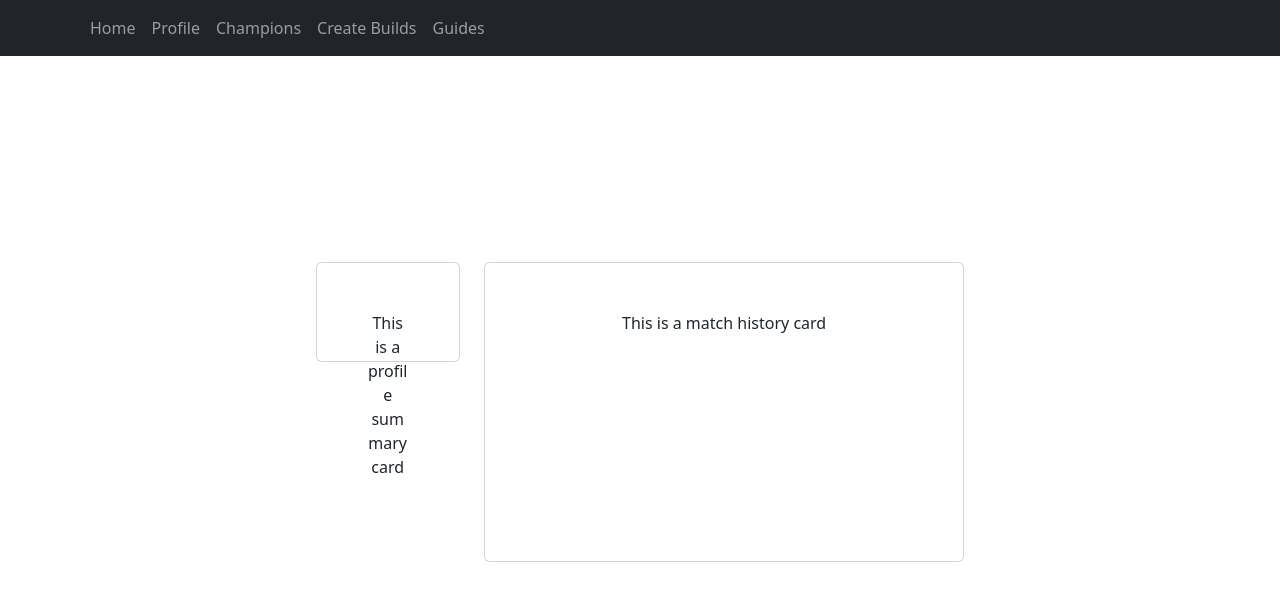
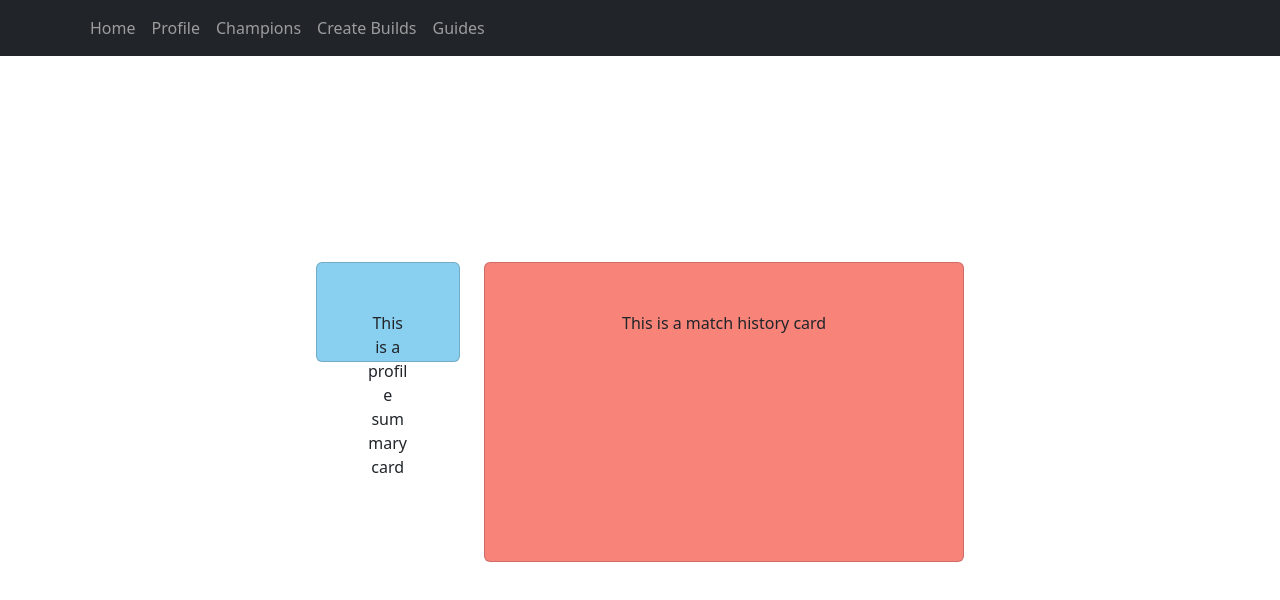
Before and after one commit to CS571-SU25/p31, a React (Vite) app: page /#/profile in a window 1280 px wide. Shown: the top 600 px of the page. Built offline with nearby package versions, Linux system fonts and the light colour scheme.

Commit message:
Fluid + color fix

```diff
--- a/src/pages/Profile.jsx
+++ b/src/pages/Profile.jsx
@@ -3,17 +3,17 @@ import { Container, Row, Col, Card } from "react-bootstrap";
 
 export default function Profile(props) {
     return (
-        <Container className ="mt-4">
+        <Container fluid className ="mt-4">
             <Row>
                 <Col xs={3}>
-                    <Card style={{ height: '100px', backgroundColor: '89CFF0'}}>
+                    <Card style={{ height: '100px', backgroundColor: '#89CFF0'}}>
                         <Card.Body>
                             This is a profile summary card
                         </Card.Body>
                     </Card>
                 </Col>
                 <Col xs={9}>
-                    <Card style={{ height: '300px', backgroundColor: 'F88379'}}>
+                    <Card style={{ height: '300px', backgroundColor: '#F88379'}}>
                         <Card.Body>
                             This is a match history card
                         </Card.Body>
```
Also changed, not shown: 2 other files (tests, documents, lock files or other folders).
